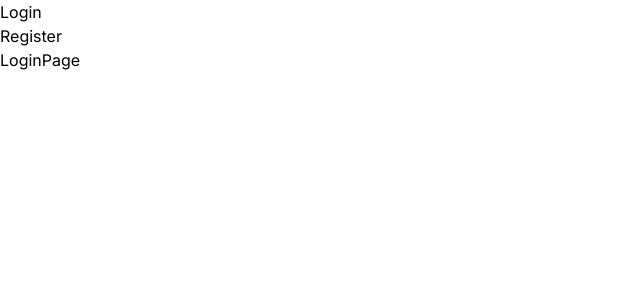
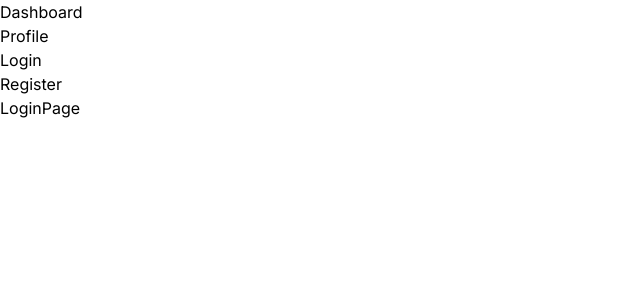
Before and after one commit to UlisesOrnelasR/nextjs-fullstack-app, a Next.js app: page /auth/login in a window 1280 px wide. Shown: the top 300 px of the page, without its empty margins (0-640 px from the left). Built offline with nearby package versions, Linux system fonts and the light colour scheme.

Commit message:
automated routes

```diff
--- a/src/app/layout.tsx
+++ b/src/app/layout.tsx
@@ -1,7 +1,7 @@
 import type { Metadata } from "next";
 import { Inter } from "next/font/google";
-import Link from "next/link";
 import "./globals.css";
+import Navbar from "@/components/Navbar";
 
 const inter = Inter({ subsets: ["latin"] });
 
@@ -18,16 +18,7 @@ export default function RootLayout({
   return (
     <html lang="en">
       <body className={inter.className}>
-        <nav>
-          <ul>
-            <li>
-              <Link href="/auth/login">Login</Link>
-            </li>
-            <li>
-              <Link href="/auth/register">Register</Link>
-            </li>
-          </ul>
-        </nav>
+        <Navbar />
         {children}
       </body>
     </html>
--- /dev/null
+++ b/src/components/Navbar.tsx
@@ -0,0 +1,18 @@
+import Link from "next/link";
+import { navbarRoutes } from "@/routes/navbarRoutes";
+
+const Navbar = () => {
+  return (
+    <nav>
+      <ul>
+        {navbarRoutes.map(({ href, text }) => (
+          <li key={href}>
+            <Link href={href}>{text}</Link>
+          </li>
+        ))}
+      </ul>
+    </nav>
+  );
+};
+
+export default Navbar;
--- /dev/null
+++ b/src/routes/navbarRoutes.ts
@@ -0,0 +1,19 @@
+export const navbarRoutes = [
+  {
+    href: "/dashboard",
+    text: "Dashboard",
+    // role: ["admin","moderador"] Lo va a ver un admin y moderador, se hace con condicional para controlarlo
+  },
+  {
+    href: "/dashboard/profile",
+    text: "Profile",
+  },
+  {
+    href: "/auth/login",
+    text: "Login",
+  },
+  {
+    href: "/auth/register",
+    text: "Register",
+  },
+];
```
